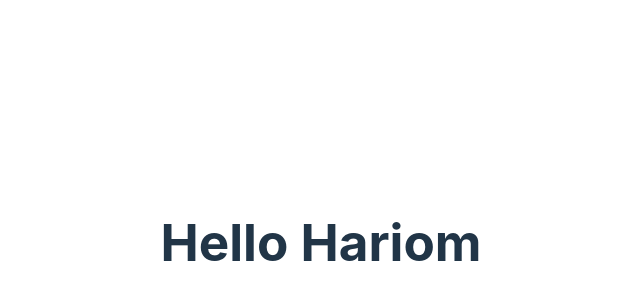
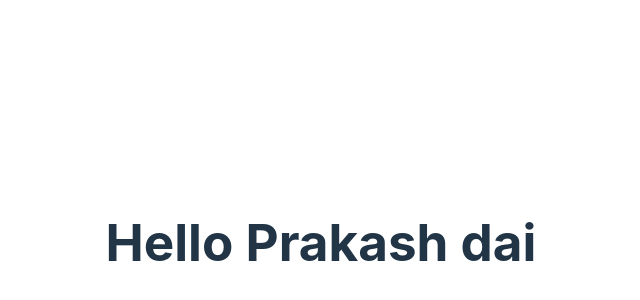
Before and after one commit to mahatoHariom/react-cicd, a React (Vite) app: page / in a window 1280 px wide. Shown: the part 158-458 px from the top of the page, without its empty margins (319-959 px from the left). Built offline with nearby package versions, Linux system fonts and the light colour scheme.

Commit message:
name change

```diff
--- a/src/App.tsx
+++ b/src/App.tsx
@@ -3,7 +3,7 @@ import "./App.css";
 function App() {
   return (
     <>
-      <h1>Hello Hariom</h1>
+      <h1>Hello Prakash dai</h1>
     </>
   );
 }
```
